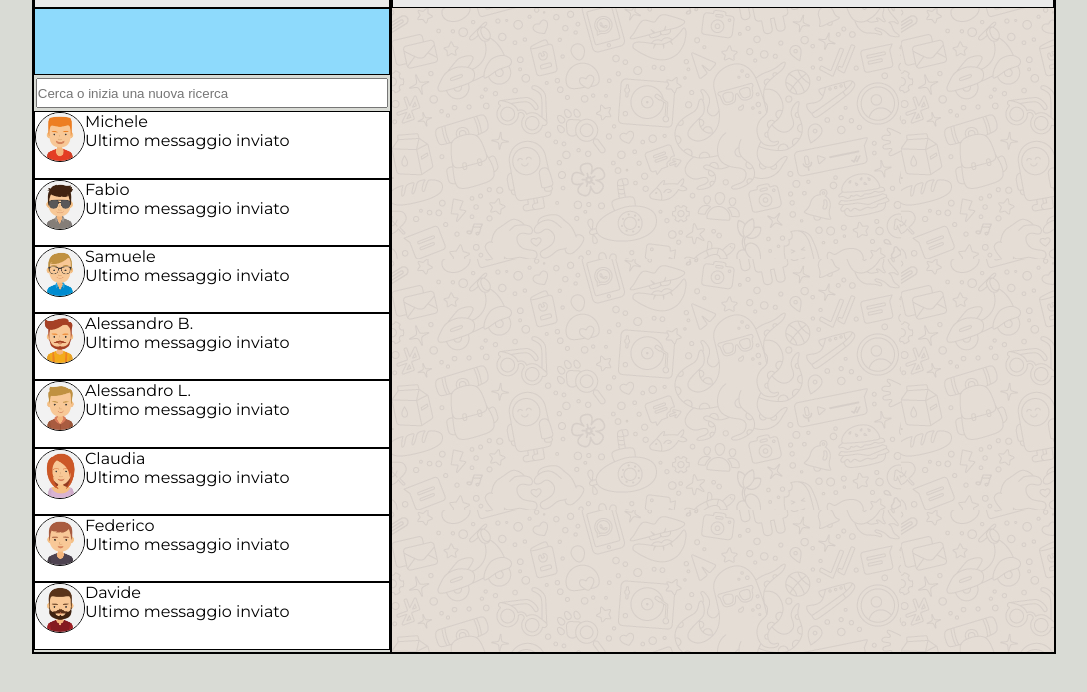
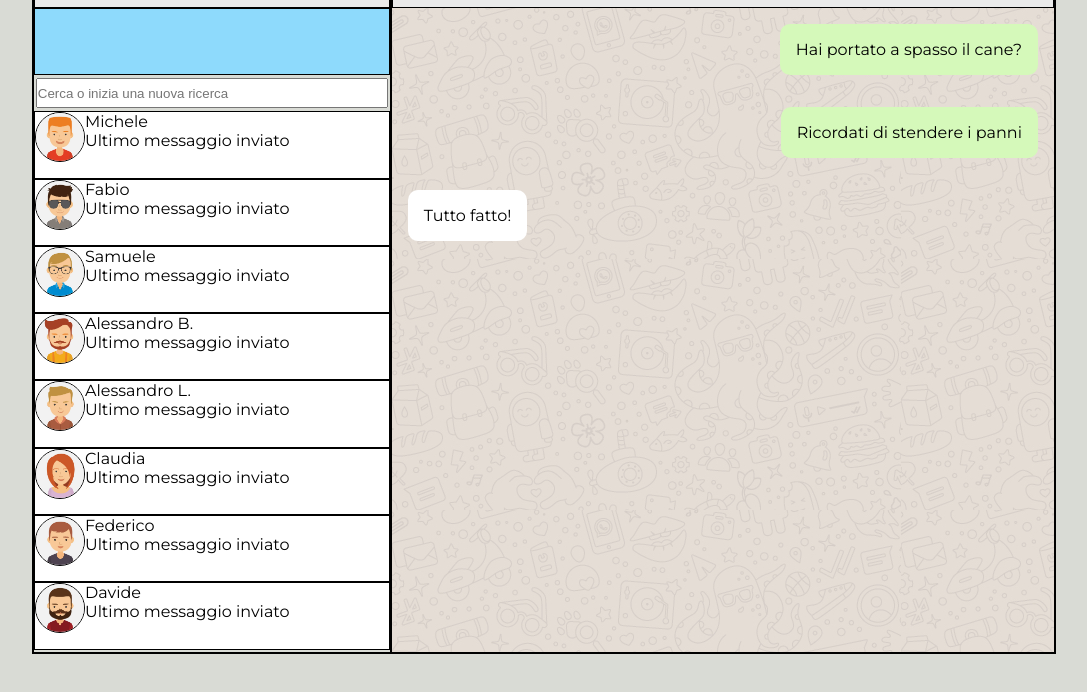
Before and after one commit to Omar-Codess/vue-boolzapp, a plain HTML site: page index.html in a window 1280 px wide. Shown: the part 106-798 px from the top of the page, without its empty margins (96-1183 px from the left). Drawn offline with nearby package versions, Linux system fonts and the light colour scheme.

Commit message:
aggiunti i messaggi alla pagina

```diff
--- a/css/style.css
+++ b/css/style.css
@@ -103,3 +103,36 @@ input{
     height: 90%;
     background-image: url(../img/mine.jpg);
 }
+
+.message-row{
+    min-height: 50px;
+    width: 100%;
+}
+
+.message{
+    border-radius: 10px;
+    max-width: 40%;
+    margin-right: 1em;
+    margin-left: 1em;
+    margin-top: 1em;
+    margin-bottom: 1em;
+    padding: 1rem;
+}
+
+.sent{
+    display: flex;
+    justify-content: flex-end;
+}
+
+.message-row.sent .message{
+    background-color: #d5f9ba;
+}
+
+.received{
+    display: flex;
+    justify-content: flex-start;
+}
+
+.message-row.received .message{
+    background-color: white;
+}
--- a/index.html
+++ b/index.html
@@ -145,7 +145,15 @@
                             </span>
                         </nav>
                         <div class="chat-container">
-
+                            <div class="message-row sent">
+                                <div class="message">Hai portato a spasso il cane?</div>
+                            </div>
+                            <div class="message-row sent">
+                                <div class="message">Ricordati di stendere i panni</div>
+                            </div>
+                            <div class="message-row received">
+                                <div class="message">Tutto fatto!</div>
+                            </div>
                         </div>
                     </div>
                 </div>
```
